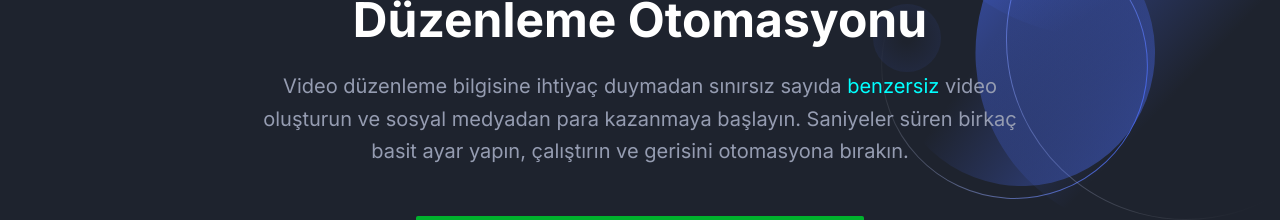
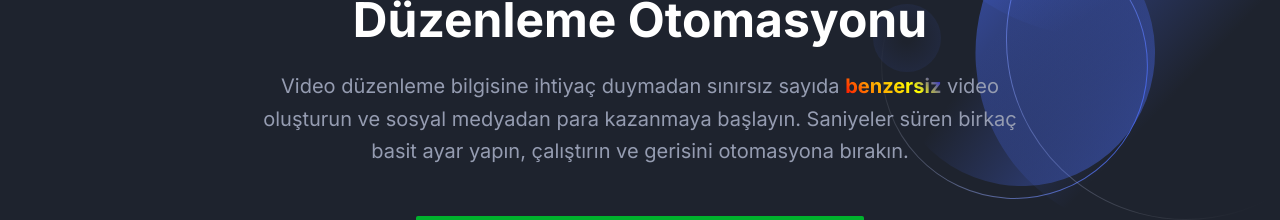
Before and after one commit to f9260/tes8, a Next.js app: page / in a window 1280 px wide. Shown: the part 250-470 px from the top of the page. Built offline with nearby package versions, Linux system fonts and the light colour scheme.

Commit message:
Update index.tsx

```diff
--- a/src/components/Hero/index.tsx
+++ b/src/components/Hero/index.tsx
@@ -16,10 +16,22 @@ const Hero = () => {
                 <h1 className="mb-5 text-3xl font-bold leading-tight text-black dark:text-white sm:text-4xl sm:leading-tight md:text-5xl md:leading-tight">
                   VE3.Plus - Sınırsız Video Düzenleme Otomasyonu
                 </h1>
-                <p className="mb-12 text-base !leading-relaxed text-body-color dark:text-body-color-dark sm:text-lg md:text-xl">
-                  Video düzenleme bilgisine ihtiyaç duymadan sınırsız sayıda <Link href="https://forum.ve3.plus/d/99-benzersiz-icerik-nedir-ne-onemi-var" target="_blank"><span style={{ color: 'cyan' }}>benzersiz</span></Link> video oluşturun ve sosyal medyadan para kazanmaya başlayın.
-                  Saniyeler süren birkaç basit ayar yapın, çalıştırın ve gerisini otomasyona bırakın.
-                </p>
+                  <p className="mb-12 text-base !leading-relaxed text-body-color dark:text-body-color-dark sm:text-lg md:text-xl">
+                    Video düzenleme bilgisine ihtiyaç duymadan sınırsız sayıda{' '}
+                    <Link href="https://forum.ve3.plus/d/99-benzersiz-icerik-nedir-ne-onemi-var" target="_blank">
+                      <span
+                        style={{
+                          background: 'linear-gradient(45deg, red, orange, yellow, blue)',
+                          WebkitBackgroundClip: 'text',
+                          WebkitTextFillColor: 'transparent',
+                          fontWeight: 'bold'
+                        }}
+                      >
+                        benzersiz
+                      </span>
+                    </Link>{' '}
+                    video oluşturun ve sosyal medyadan para kazanmaya başlayın. Saniyeler süren birkaç basit ayar yapın, çalıştırın ve gerisini otomasyona bırakın.
+                  </p>
                 <div className="flex flex-col items-center justify-center space-y-4">
                   <div className="flex flex-row items-center justify-center space-x-4 w-full max-w-md">
                     <button
```
